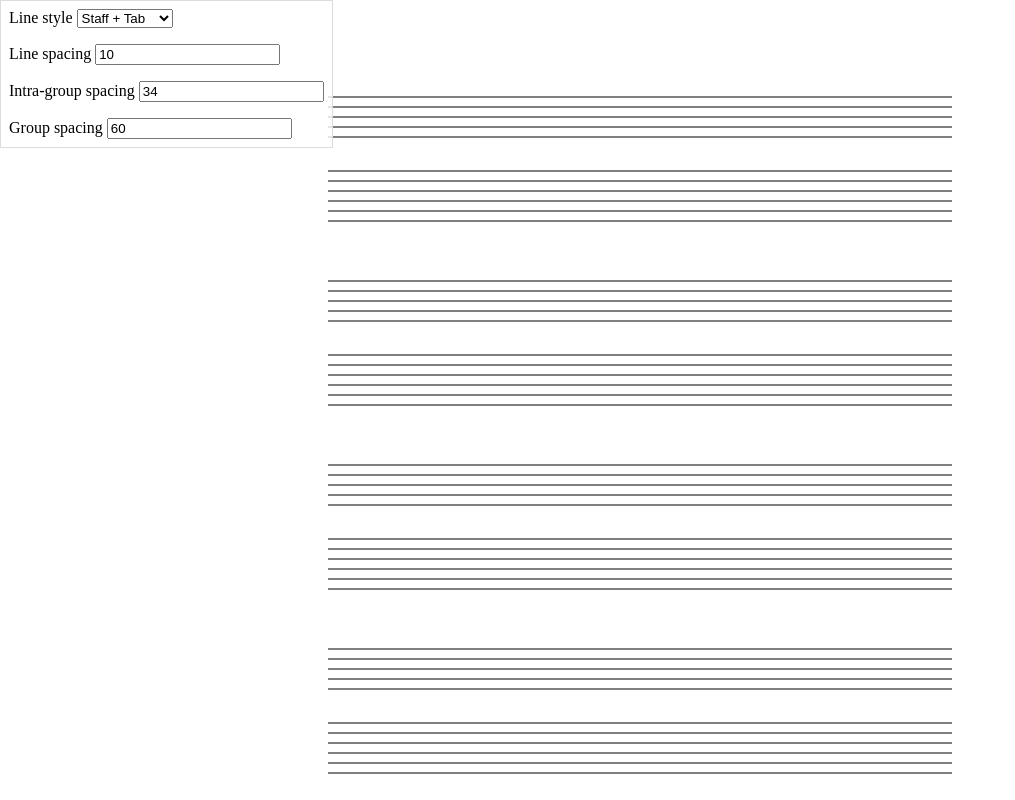
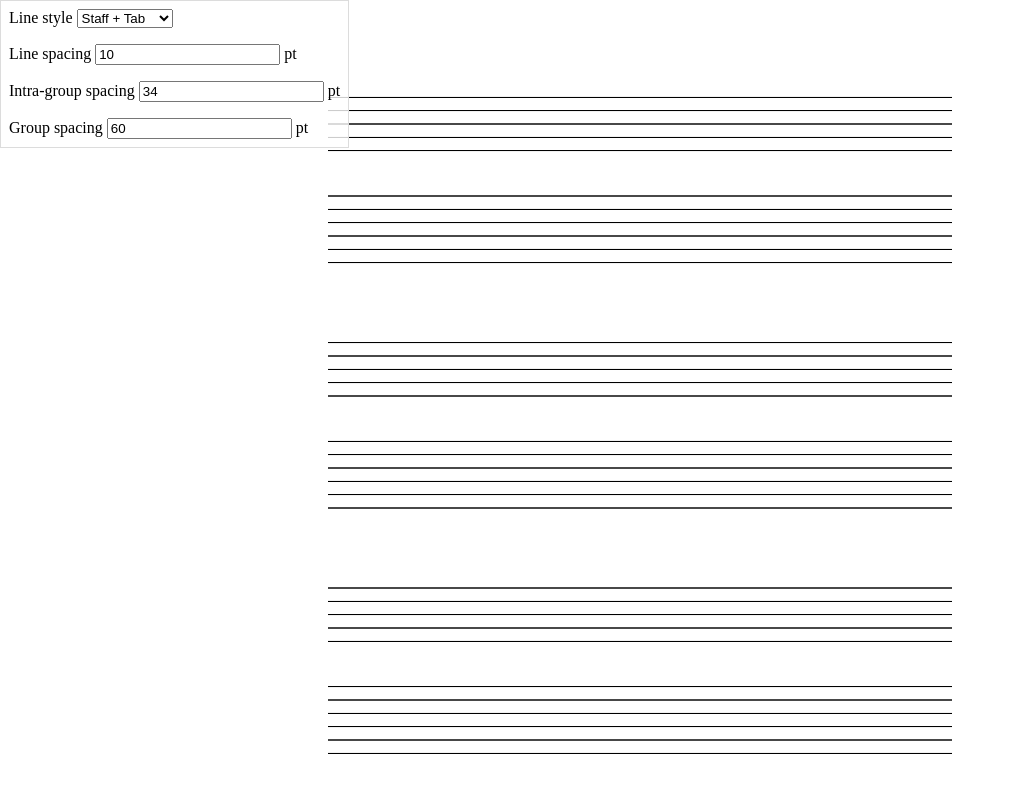
Before and after one commit to timmorey/staves, a website: page index.html in a window 1280 px wide. Shown: the top 800 px of the page, without its empty margins (0-1015 px from the left). Drawn offline with Linux system fonts and the light colour scheme.

Commit message:
set up canvas for print and layout in pts

```diff
--- a/index.html
+++ b/index.html
@@ -18,14 +18,17 @@
       <label>
         Line spacing
         <input type="number" id="line-spacing-input"/>
+        pt
       </label>
       <label id="intragroup-spacing-label">
         Intra-group spacing
         <input type="number" id="intragroup-spacing-input"/>
+        pt
       </label>
       <label>
         Group spacing
         <input type="number" id="group-spacing-input"/>
+        pt
       </label>
     </div>
   </body>
--- a/index.js
+++ b/index.js
@@ -1,11 +1,15 @@
 const STORAGE_KEY_BASE = 'staff-pages'
+const CANVAS_DPI = 300
+const CANVAS_SCALED_DPI = 72
+const CANVAS_WIDTH_INCHES = 6.5
+const CANVAS_HEIGHT_INCHES = 9
 
 function render() {
   const canvas = canvasElement()
-  canvas.width = canvas.clientWidth * window.devicePixelRatio
-  canvas.height = canvas.clientHeight * window.devicePixelRatio
+  canvas.width = CANVAS_WIDTH_INCHES * CANVAS_DPI
+  canvas.height = CANVAS_HEIGHT_INCHES * CANVAS_DPI
   const context = canvas.getContext('2d')
-  context.scale(window.devicePixelRatio, window.devicePixelRatio)
+  context.scale(CANVAS_DPI / CANVAS_SCALED_DPI, CANVAS_DPI / CANVAS_SCALED_DPI,)
   context.clearRect(0, 0, canvas.width, canvas.height)
 
   context.lineWidth = 1
```
